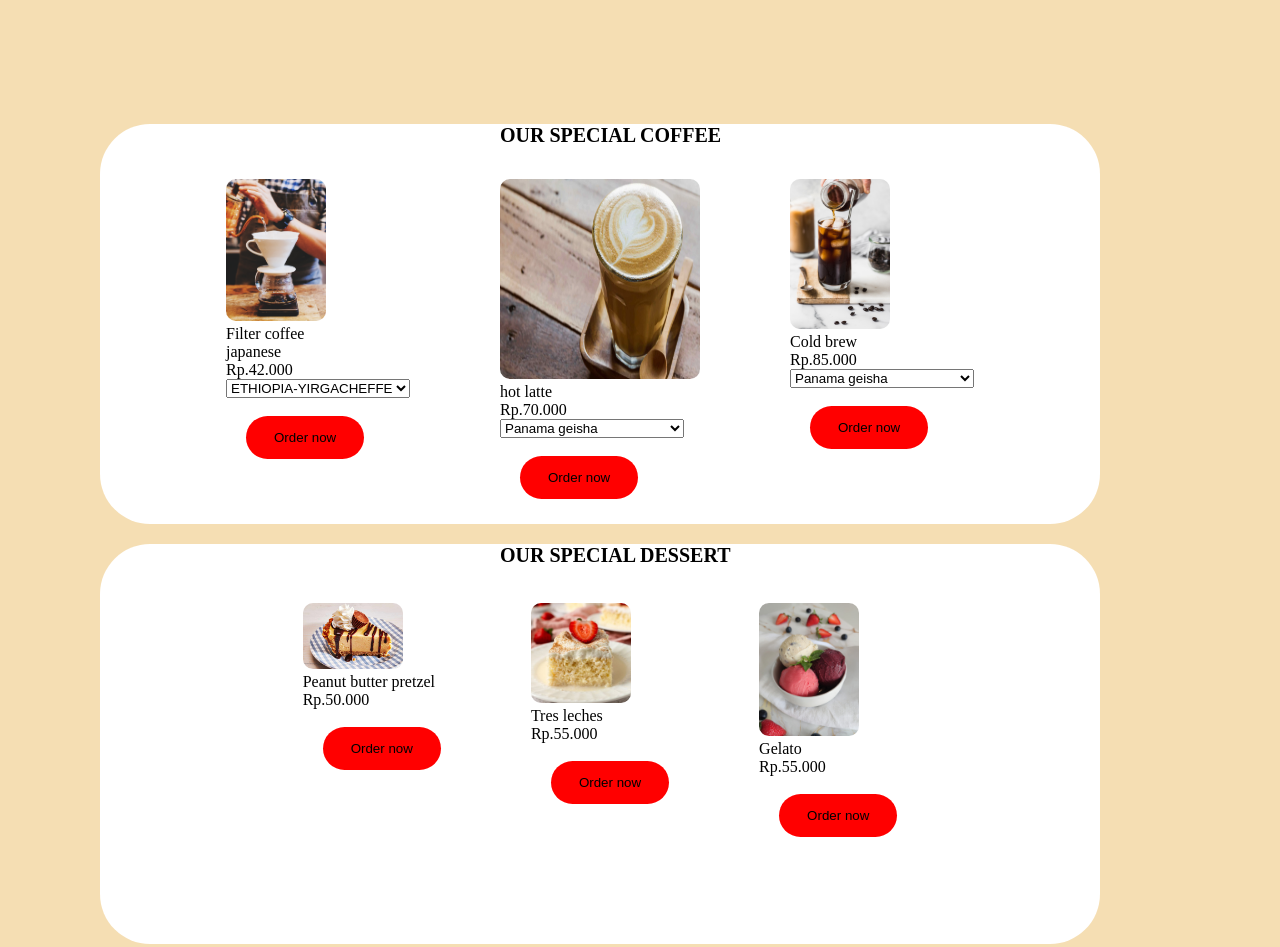
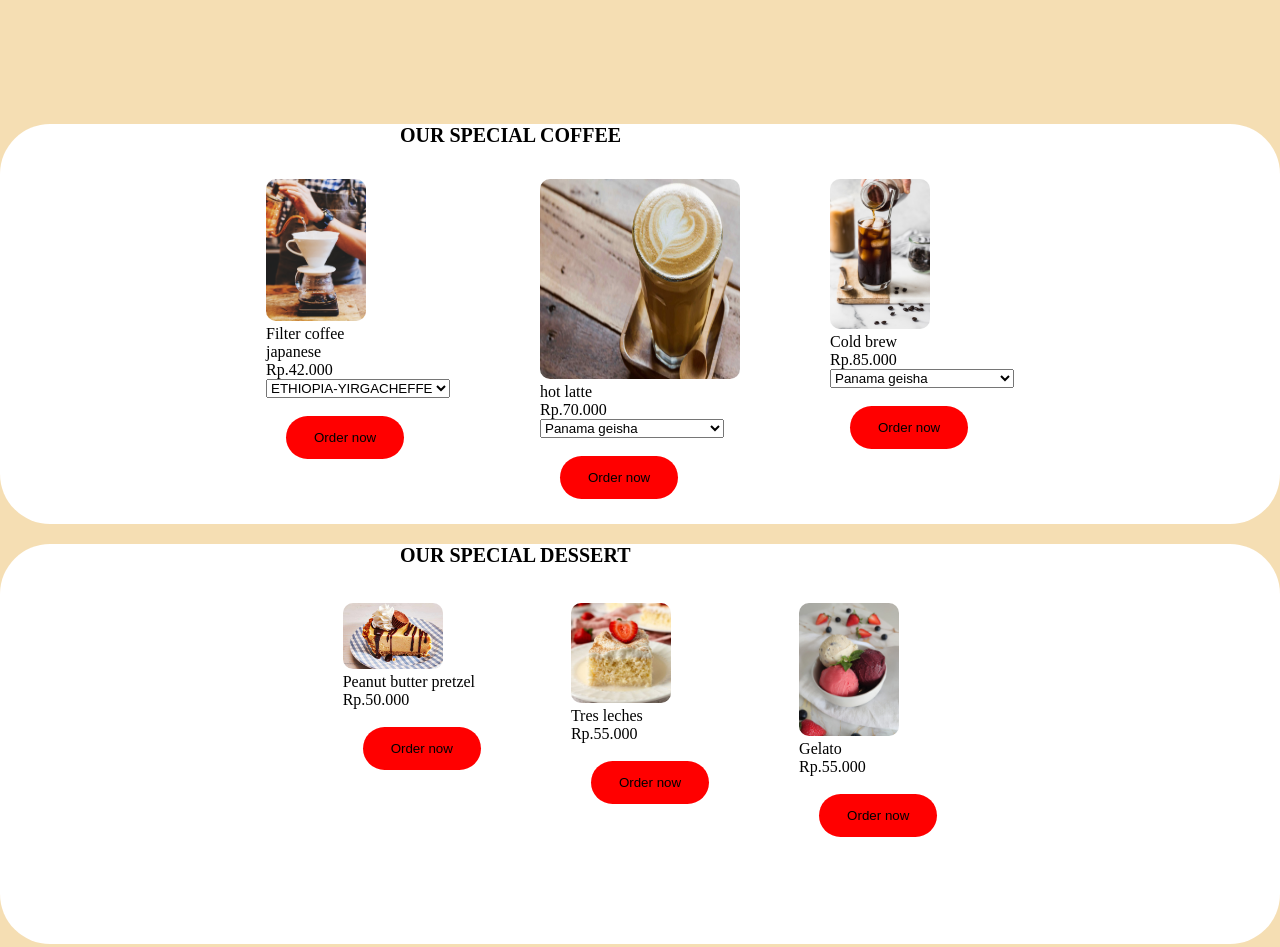
Before and after one commit to barbarraaa/html, a plain HTML site: page index.html in a window 1280 px wide. Shown: the part 640-1587 px from the top of the page. Drawn offline with Linux system fonts and the light colour scheme.

Commit message:
Update index.html

```diff
--- a/index.html
+++ b/index.html
@@ -71,8 +71,9 @@
         .section {
             background-color: white;
             height: 400px;
-            width: 1000px;
-            margin-left: 100px;
+            width: 100%;
+            max-width: 1000px
+            margin: 20px auto;
             border: none;
             border-radius: 50px;
         }
```
